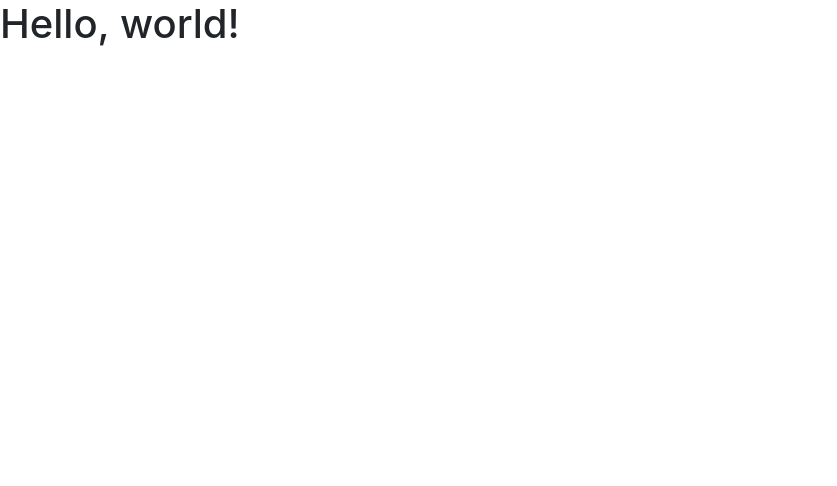
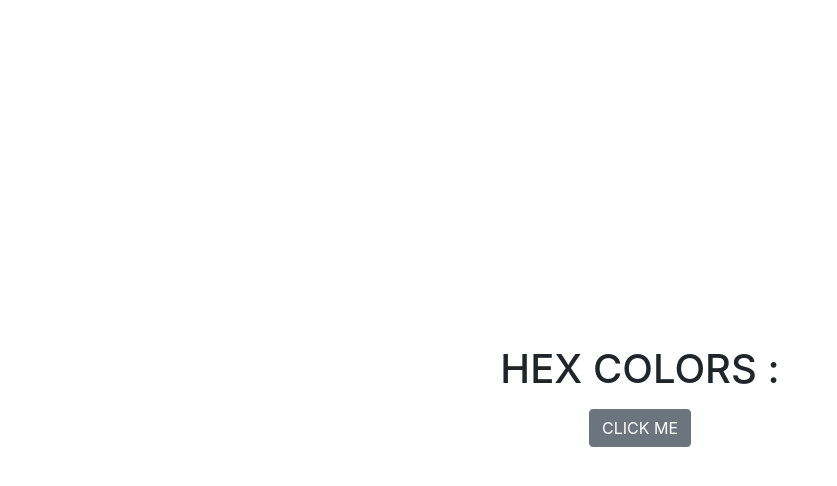
Before and after one commit to bouaik/Hex-colors, a plain HTML site: page index.html in a window 1280 px wide. Shown: the whole page, without its empty margins (0-837 px from the left). Drawn offline with nearby package versions, Linux system fonts and the light colour scheme.

Commit message:
make layout

```diff
--- a/index.html
+++ b/index.html
@@ -11,7 +11,24 @@
     <title>Hello, world!</title>
   </head>
   <body>
-    <h1>Hello, world!</h1>
+
+    <div class="container">
+        <div class="row align-items-center">
+            <div class="col-10 col-md-6 mx-auto text-center">
+                <h1 class="text-uppercase">
+                    hex colors :
+                    <span id="hex-value">
+                    </span>
+                </h1>
+                <a href="#" id="btn" class="btn btn-secondary text-uppercase my-2">Click me</a>
+            </div>
+        </div>
+    </div>
+
+
+
+
+
 
     <!-- Optional JavaScript -->
     <!-- jQuery first, then Popper.js, then Bootstrap JS -->
--- a/style.css
+++ b/style.css
@@ -0,0 +1,3 @@
+.row {
+    height: 100vh;
+}
```
